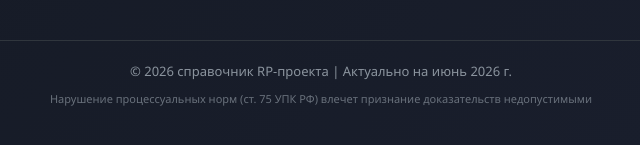
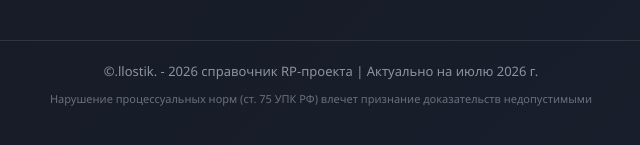
Before and after one commit to is682573-code/RPbyllostik, a plain HTML site: page index.html in a window 1280 px wide. Shown: the part 2233-2378 px from the top of the page, 319-959 px from the left. Drawn offline with Linux system fonts and the light colour scheme.

Commit message:
Update index.html

```diff
--- a/index.html
+++ b/index.html
@@ -493,7 +493,7 @@
 </main>
 
 <footer>
-  <p>© 2026 справочник RP-проекта | Актуально на июнь 2026 г.</p>
+  <p>©.llostik. - 2026 справочник RP-проекта | Актуально на июлю 2026 г.</p>
   <p style="margin-top:8px; font-size:11px; opacity:0.7;">Нарушение процессуальных норм (ст. 75 УПК РФ) влечет признание доказательств недопустимыми</p>
 </footer>
 
```
